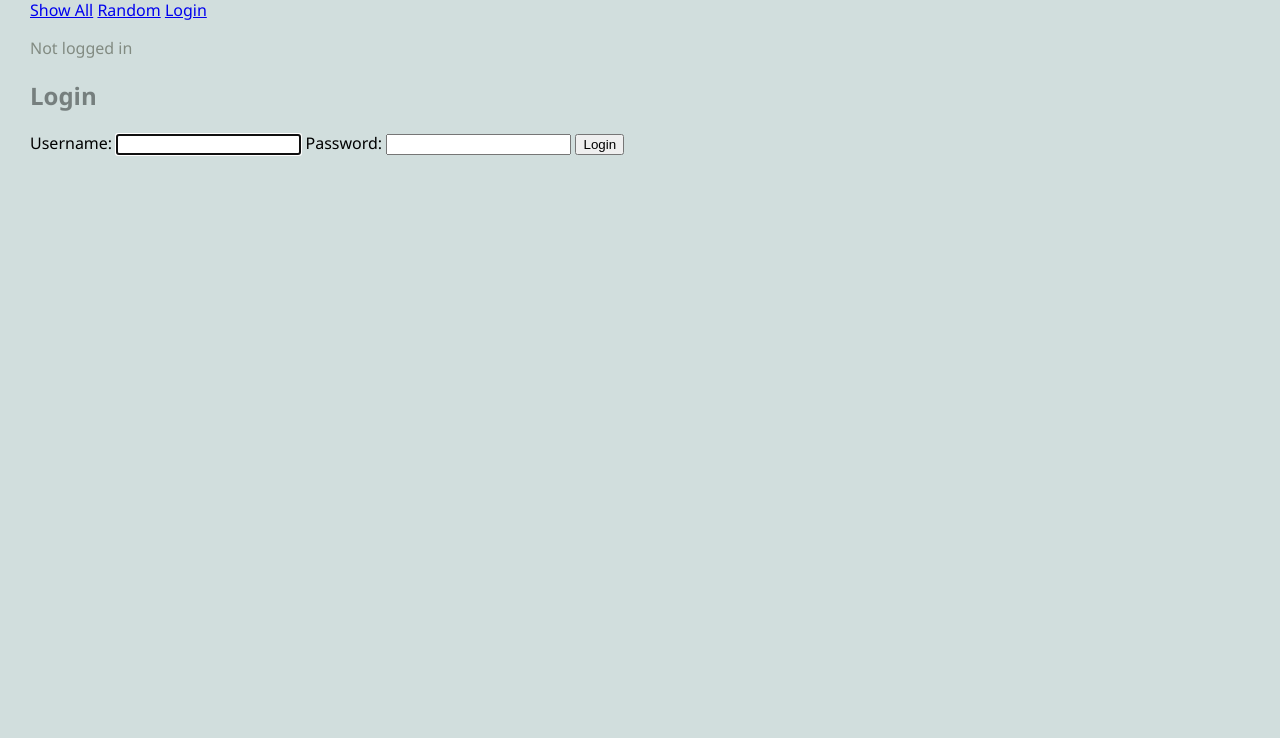
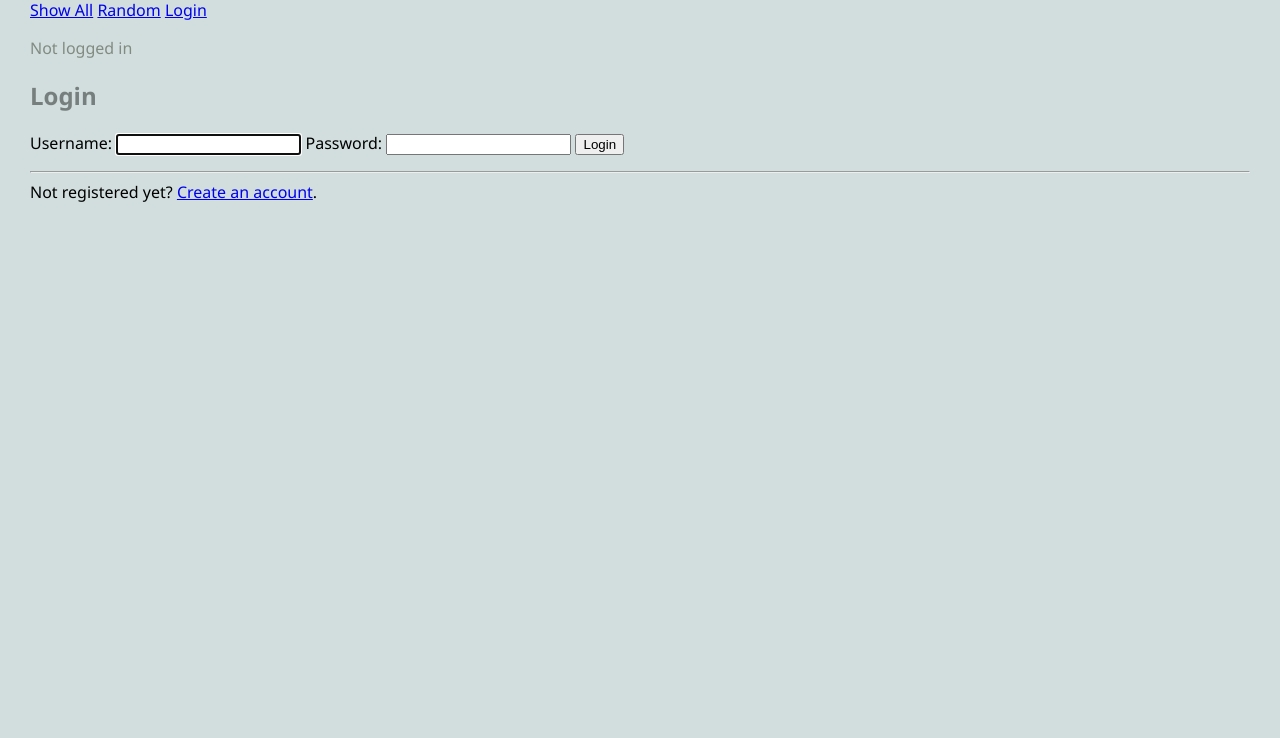
Before and after one commit to azs-bu/cs412b1-examples, a Django app: page /blog/login/ in a window 1280 px wide. Shown: the part 31-769 px from the top of the page. Run offline with Django 4.2, Linux system fonts and the light colour scheme.

Commit message:
Example 9.3: user registration

```diff
--- a/blog/templates/blog/login.html
+++ b/blog/templates/blog/login.html
@@ -19,4 +19,7 @@
     {% endif %}
 </form>
 
+<hr>
+Not registered yet? <a href="{% url 'register' %}">Create an account</a>.
+
 {% endblock %}
```
